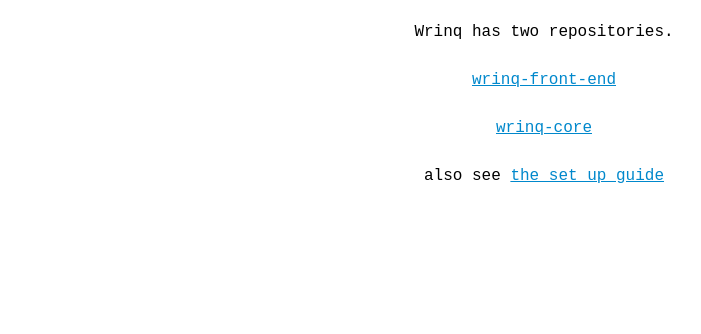
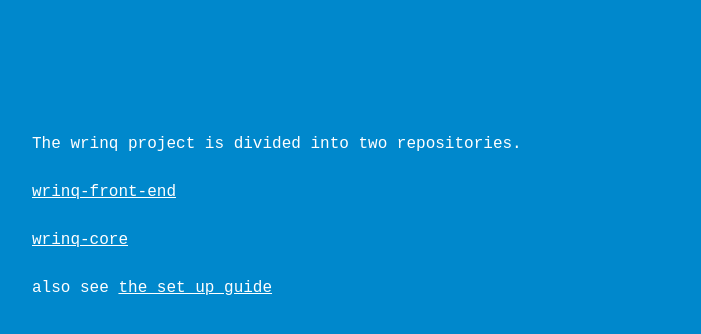
Before and after one commit to wrinq/wrinq, a website: page opensource.html in a window 1280 px wide. Shown: the whole page, without its empty margins (96-797 px from the left). Drawn offline with Linux system fonts and the light colour scheme.

Commit message:
Unified style for all the pages

```diff
--- a/opensource.html
+++ b/opensource.html
@@ -6,12 +6,12 @@
 	 <link href="styles/style.css" rel="stylesheet"/>
 
     </head>
-    <body style="background-color:white;color:black; text-align:center;">
+    <body style="margin:10% 10% 10% 10%">
       <div id="repo">
-	<p>Wrinq has two repositories.</p>
-	<p><a style="color:#08c" href="https://github.com/brickcap/wrinq-front-end">wrinq-front-end</a></p>
-	<p><a style="color:#08c" href="https://github.com/brickcap/wrinq-core">wrinq-core</a></p>
-	<p>also see <a style="color:#08c" href="/setup.html">the set up guide</a></p>
+	<p>The wrinq project is divided into two repositories.</p>
+	<p><a  href="https://github.com/brickcap/wrinq-front-end">wrinq-front-end</a></p>
+	<p><a  href="https://github.com/brickcap/wrinq-core">wrinq-core</a></p>
+	<p>also see <a  href="/setup.html">the set up guide</a></p>
       </div>
 
     </body>
```
Also changed, not shown: contact.html (+1 -1 lines), data.html (+2 -5 lines), help.html (+2 -6 lines), setup.html (+2 -6 lines).
